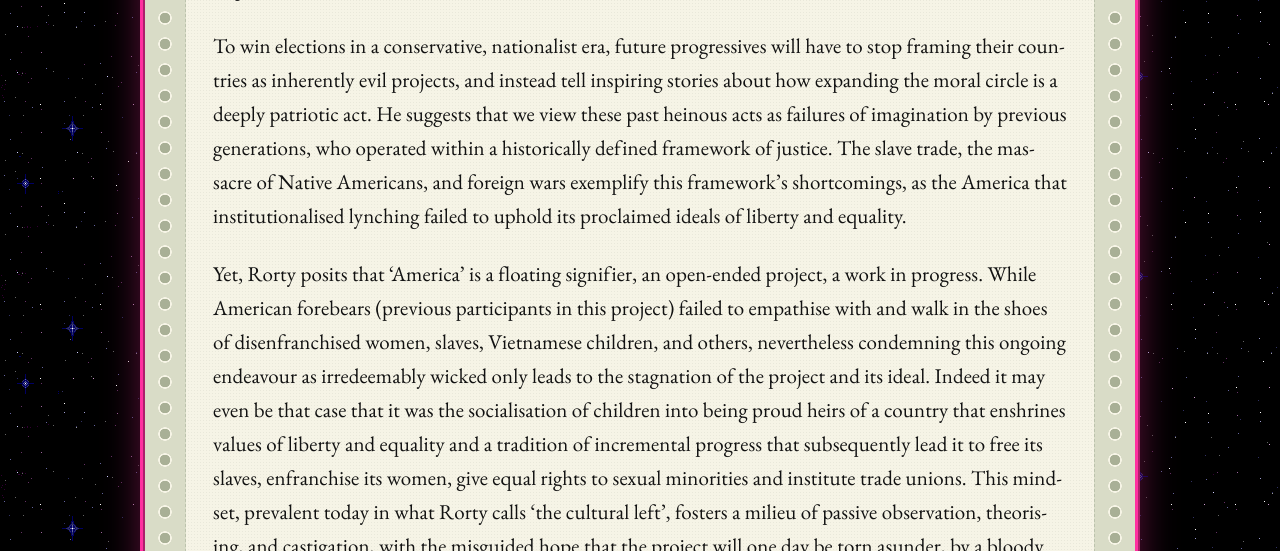
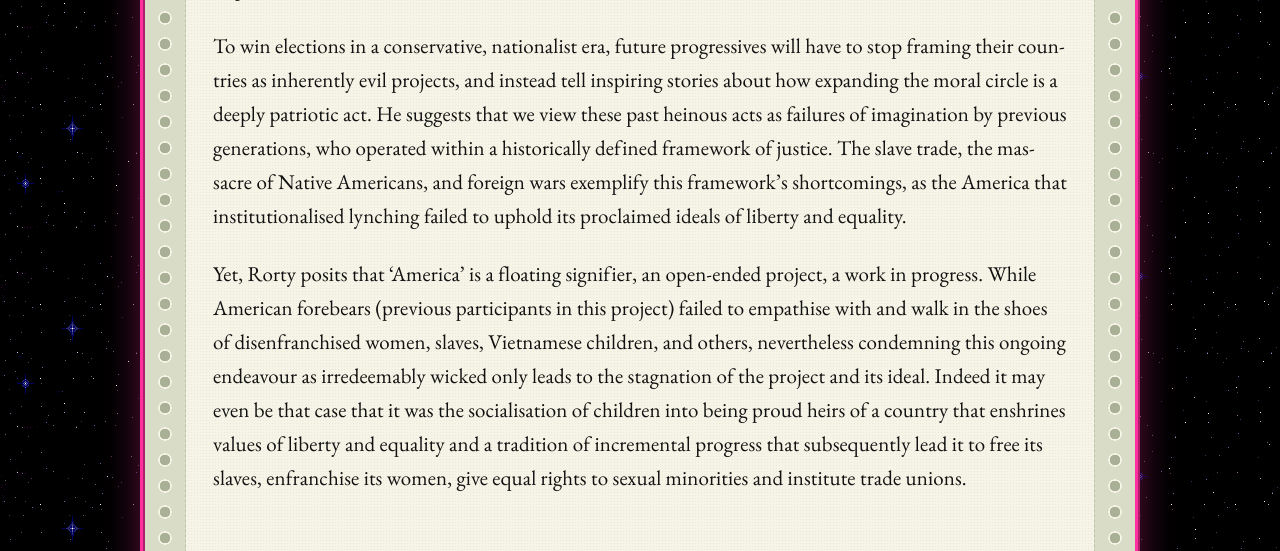
Before and after one commit to Catofminerva/Catofminerva.github.io, a Jekyll site: the page built from _posts/2020-04-13-rorty.md, in a window 1280 px wide and 1400 px high, scrolled down 4856 px. Shown: the top 551 px of the window. Built offline with Jekyll 4.4.1, drawn with Linux system fonts in a browser that asks for light colours; comment, search, counter and statistics services are not loaded; some of the changed text lies outside the part shown; grey boxes are pictures that could not be loaded.

Commit message:
Update 2020-04-13-rorty.md

```diff
--- a/_posts/2020-04-13-rorty.md
+++ b/_posts/2020-04-13-rorty.md
@@ -34,13 +34,13 @@
 
 To win elections in a conservative, nationalist era, future progressives will have to stop framing their countries as inherently evil projects, and instead tell inspiring stories about how expanding the moral circle is a deeply patriotic act. He suggests that we view these past heinous acts as failures of imagination by previous generations, who operated within a historically defined framework of justice. The slave trade, the massacre of Native Americans, and foreign wars exemplify this framework's shortcomings, as the America that institutionalised lynching failed to uphold its proclaimed ideals of liberty and equality.
 
-Yet, Rorty posits that ‘America’ is a floating signifier, an open-ended project, a work in progress. While American forebears (previous participants in this project) failed to empathise with and walk in the shoes of disenfranchised women, slaves, Vietnamese children, and others, nevertheless condemning this ongoing endeavour as irredeemably wicked only leads to the stagnation of the project and its ideal. Indeed it may even be that case that it was the socialisation of children into being proud heirs of a country that enshrines values of liberty and equality and a tradition of incremental progress that subsequently lead it to free its slaves, enfranchise its women, give equal rights to sexual minorities and institute trade unions. This mindset, prevalent today in what Rorty calls ‘the cultural left’, fosters a milieu of passive observation, theorising, and castigation, with the misguided hope that the project will one day be torn asunder, by a bloody revolution if need be, and start afresh with a blank page.
+Yet, Rorty posits that ‘America’ is a floating signifier, an open-ended project, a work in progress. While American forebears (previous participants in this project) failed to empathise with and walk in the shoes of disenfranchised women, slaves, Vietnamese children, and others, nevertheless condemning this ongoing endeavour as irredeemably wicked only leads to the stagnation of the project and its ideal. Indeed it may even be that case that it was the socialisation of children into being proud heirs of a country that enshrines values of liberty and equality and a tradition of incremental progress that subsequently lead it to free its slaves, enfranchise its women, give equal rights to sexual minorities and institute trade unions.
 
 <div class="youtube-wrap">
   <iframe src="https://www.youtube-nocookie.com/embed/32l3sTFRFX8?rel=0&autoplay=0&showinfo=0&enablejsapi=0" width="728" height="409" frameborder="0" loading="lazy" allow="autoplay; fullscreen" allowfullscreen></iframe>
 </div>
 
-To Rorty, the Cultural Left overlook that America is a project grounded on egalitarian ideals and that this therefore calls for a patriotic narrative of national solidarity to instantiate it (in the March on Washington speech, MLK hoped that “one day this nation will rise up and live out the true meaning of its creed”). Rorty therefore calls on his fellow Americans to “rejoice” in their Americanness, seeing such an appeal to be the most pragmatic move towards solidarity and social hope—one which is nevertheless held back by a mocking left who view America as irredeemably evil and beyond forgiveness. He made enemies with many on the left when he stated, as a good leftist, that the academic left needed to “put a moratorium on theory” before it theorises itself into political irrelevance.
+To Rorty, the Cultural Left foster a environment of passive observation, theorising, and castigation, with the misguided hope that the project will one day be torn asunder, by a bloody revolution if need be, and start afresh with a blank page. They overlook that America is a project grounded on egalitarian ideals and that this therefore calls for a patriotic narrative of national solidarity to instantiate it (in the March on Washington speech, MLK hoped that “one day this nation will rise up and live out the true meaning of its creed”). Rorty therefore calls on his fellow Americans to “rejoice” in their Americanness, seeing such an appeal to be the most pragmatic move towards solidarity and social hope—one which is nevertheless held back by a mocking left who view America as irredeemably evil and beyond forgiveness. He made enemies with many on the left when he stated, as a good leftist, that the academic left needed to “put a moratorium on theory” before it theorises itself into political irrelevance.
 
 In order to address America's past and current wrongs (Rorty for e.g., himself a supported of affirmative action) Americans must view them through the lens that their country “remains unachieved” rather than “unachievable”. Self-hatred and disgust gets us no where. The view of America being asked of us to envisage is one of a long historical human project towards a classless, socially just and egalitarian community. Pride and hope for the future springs action and agency, self-loathing and a view that oneself or nation as being ontologically corrupt only encourages spectatorship and nihilism. While conservatives often espouse American exceptionalism and chauvinism, the Cultural Left often inverts it to the other extreme where America needs to be destroyed and built afresh from the ground up, a millenarianist aspiration that will never happen in practice or would, as history tells us, lead to great suffering and death.
 
```
